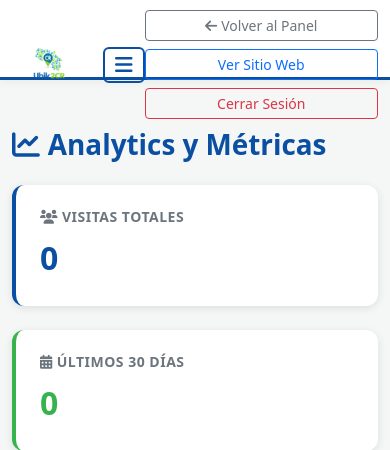
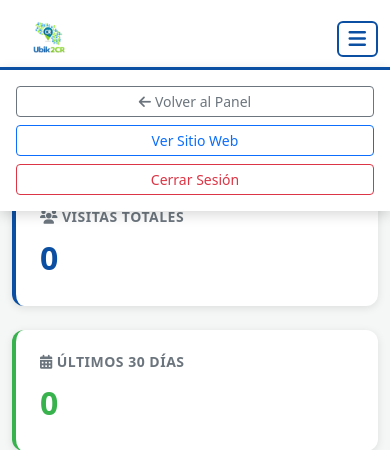
Before and after one commit to jpermu11/ubik2cr-web, a Flask app: page /admin/analytics in a window 390 px wide, after a click that opens the changed part. Shown: the top 450 px of the page. Run offline with Flask 3, Linux system fonts and the light colour scheme; the visitor is signed in with stand-in values (Sample User, id 1); data that the repository does not hold is empty.

Commit message:
Auto-push: ~0,4datetime:~4,2datetime:~6,2 ~8,2datetime:~10,2

```diff
--- a/templates/admin_analytics.html
+++ b/templates/admin_analytics.html
@@ -85,12 +85,40 @@
             .navbar {
                 min-height: 80px;
                 max-height: 80px;
+                height: 80px;
+                overflow: visible;
+                position: relative;
             }
             .navbar .container {
                 flex-wrap: nowrap;
+                position: relative;
+                height: 100%;
             }
             .navbar-brand img {
                 height: 50px !important;
+            }
+
+            /* Menú colapsable fuera del flujo del navbar */
+            .navbar-collapse {
+                position: absolute;
+                top: 100%;
+                left: 0;
+                right: 0;
+                background: white;
+                box-shadow: 0 4px 12px rgba(0,0,0,0.15);
+                border-top: 3px solid var(--brand-blue);
+                padding: 16px;
+                z-index: 1000;
+                margin-top: 0;
+            }
+
+            .navbar-collapse .d-flex {
+                flex-direction: column;
+                gap: 12px;
+            }
+
+            .navbar-collapse .btn {
+                width: 100%;
             }
         }
     </style>
```
Also changed, not shown: templates/admin_noticias.html (+27 -0 lines), templates/dashboard.html (+27 -0 lines).
